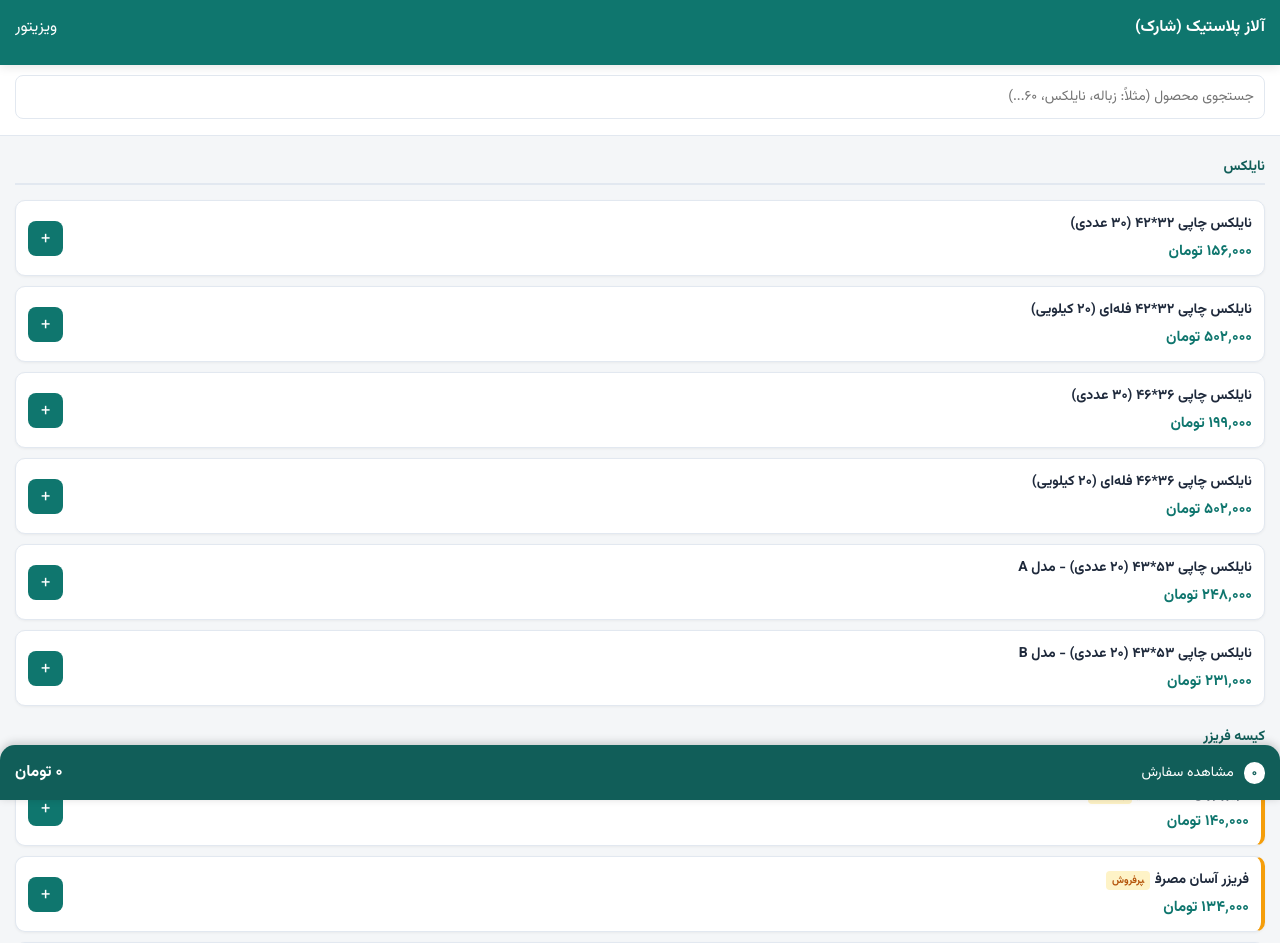
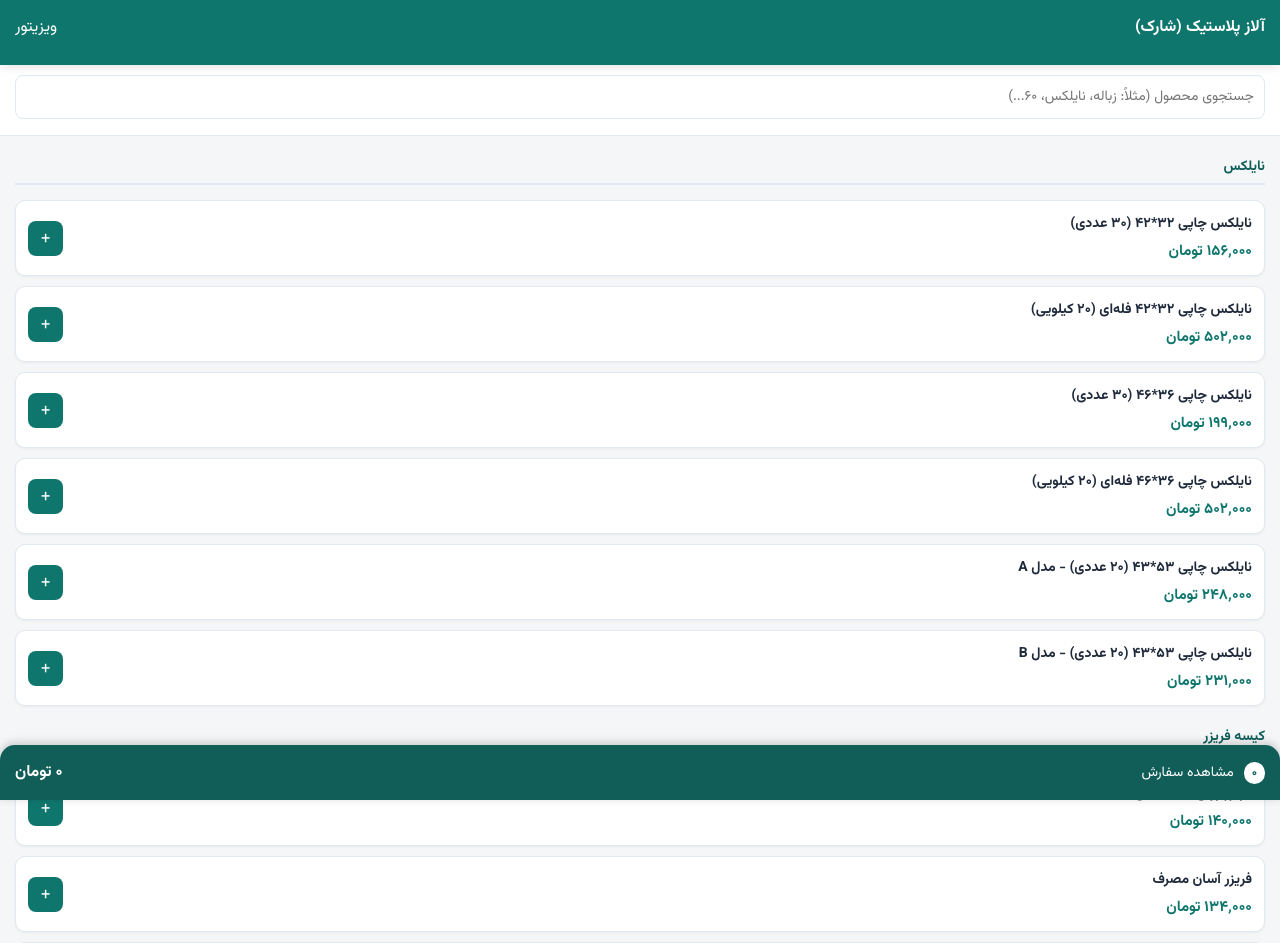
Before and after one commit to vahdani-trader/alaz-plastic-app, a plain HTML site: page index.html in a window 1280 px wide. Shown: the top 943 px of the page. Drawn offline with Linux system fonts and the light colour scheme.

Commit message:
Update index.html

```diff
--- a/index.html
+++ b/index.html
@@ -452,11 +452,11 @@ function renderProducts() {
     list.forEach(p => {
       const finalPrice = calculatePrice(priceOf(p));
       const card = document.createElement('div');
-      card.className = 'product-card' + (p.best ? ' best-seller' : '');
+      card.className = 'product-card';
       card.innerHTML = `
         <img class="thumb" src="${photoURLs[p.id] || 'images/' + p.id + '.jpg'}" data-id="${p.id}" alt="" loading="lazy" onerror="imgErr(this)" onclick="showImg(this.src)">
         <div class="product-info">
-          <div class="product-name">${p.name}${p.best ? '<span class="best-seller-badge">پرفروش</span>' : ''}</div>
+          <div class="product-name">${p.name}</div>
           <div class="product-final-price">${formatMoney(finalPrice)}</div>
         </div>
         <button class="add-btn" onclick="addToCart(${p.id})">+</button>`;
```
